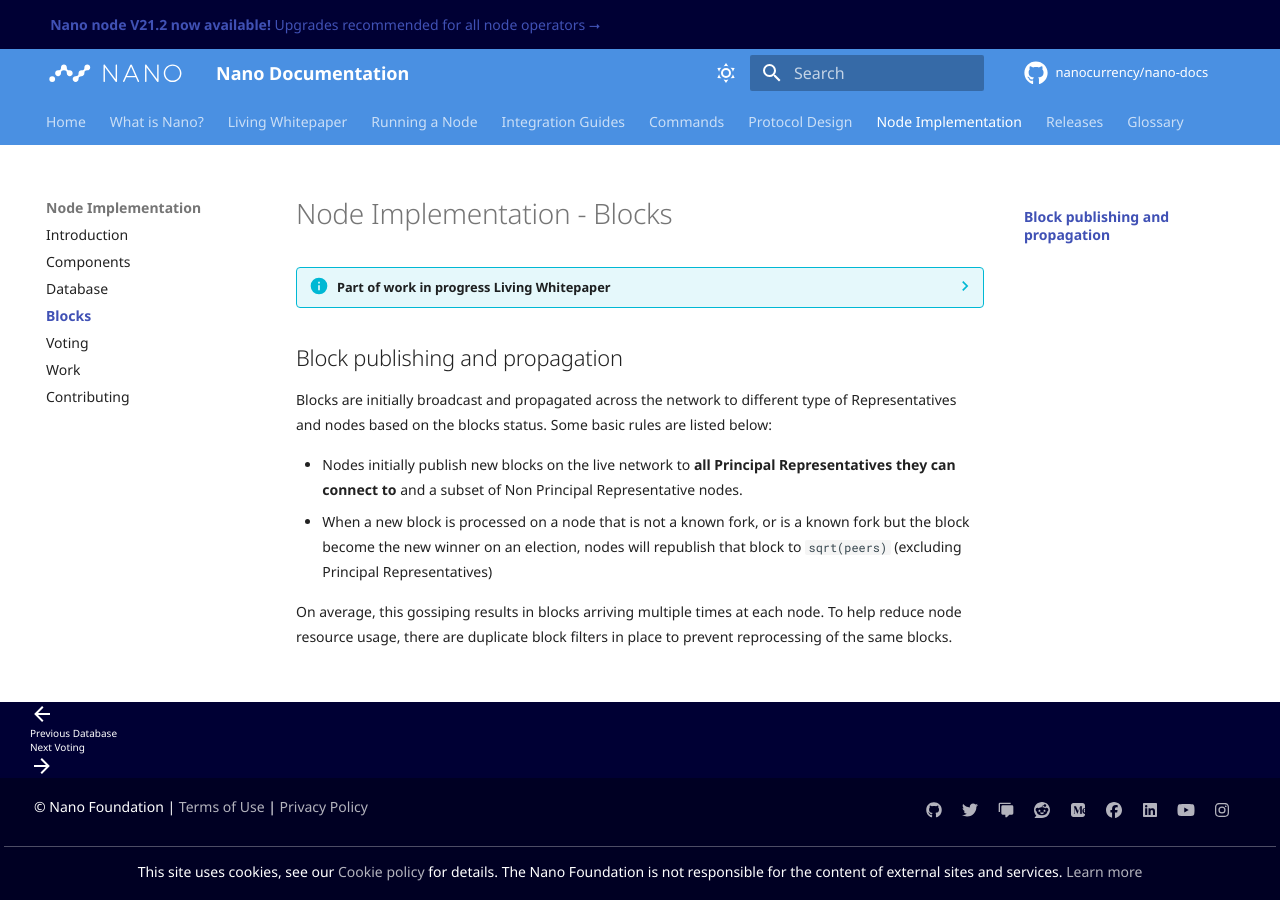
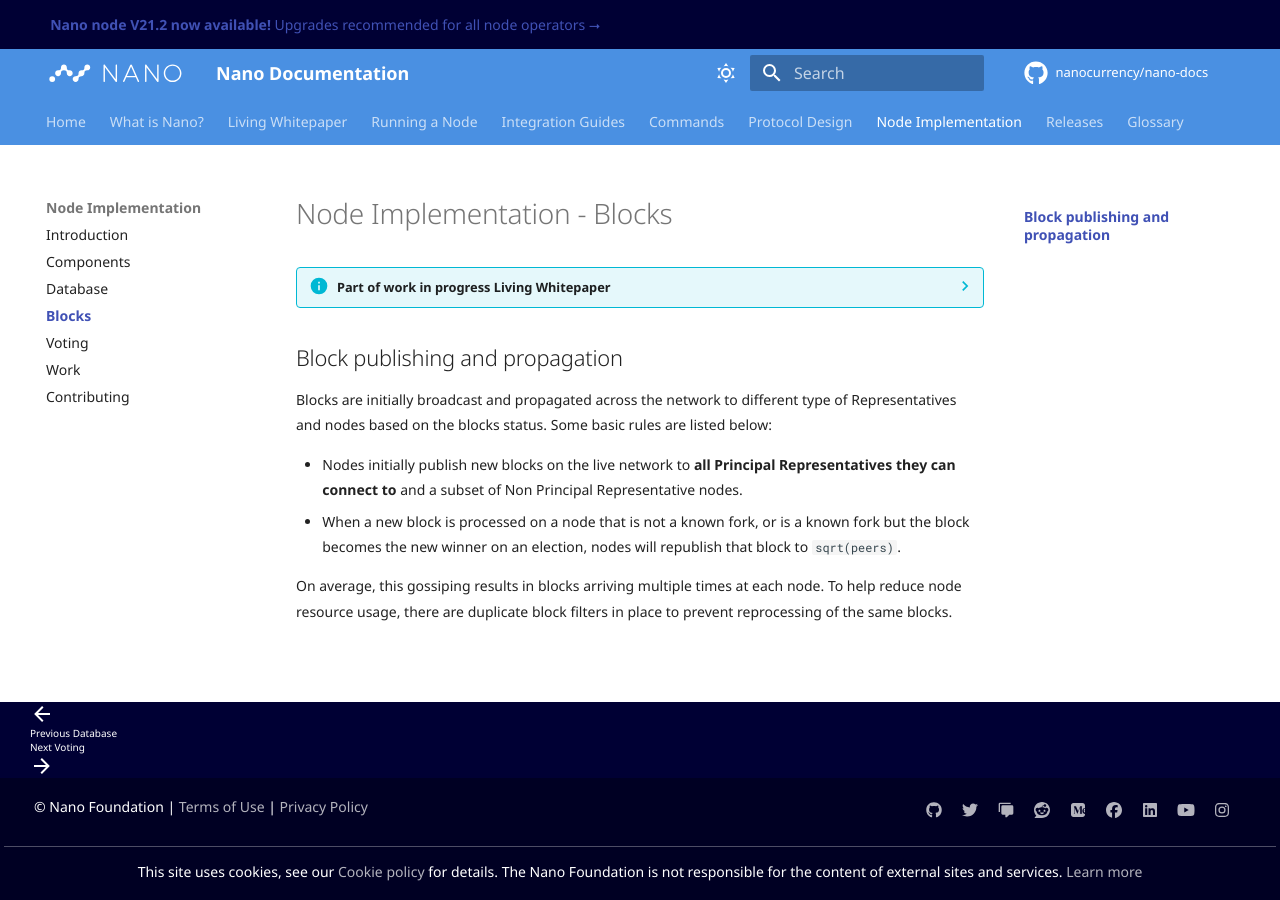
Before and after one commit to nanocurrency/nano-docs, an MkDocs documentation site: the page built from docs/node-implementation/blocks.md, in a window 1280 px wide. Built offline with MkDocs 1.6.1 and Material for MkDocs 9.7.7, drawn with Linux system fonts in a browser that asks for light colours; comment, search, counter and statistics services are not loaded.

Commit message:
Update docs/node-implementation/blocks.md
Co-authored-by: Srayman <42743016+Srayman@users.noreply.github.com>

```diff
--- a/docs/node-implementation/blocks.md
+++ b/docs/node-implementation/blocks.md
@@ -10,6 +10,6 @@
 Blocks are initially broadcast and propagated across the network to different type of Representatives and nodes based on the blocks status. Some basic rules are listed below:
 
 - Nodes initially publish new blocks on the live network to **all Principal Representatives they can connect to** and a subset of Non Principal Representative nodes.
-- When a new block is processed on a node that is not a known fork, or is a known fork but the block become the new winner on an election, nodes will republish that block to `sqrt(peers)` (excluding Principal Representatives)
+- When a new block is processed on a node that is not a known fork, or is a known fork but the block becomes the new winner on an election, nodes will republish that block to `sqrt(peers)`.
 
 On average, this gossiping results in blocks arriving multiple times at each node. To help reduce node resource usage, there are duplicate block filters in place to prevent reprocessing of the same blocks.
```
